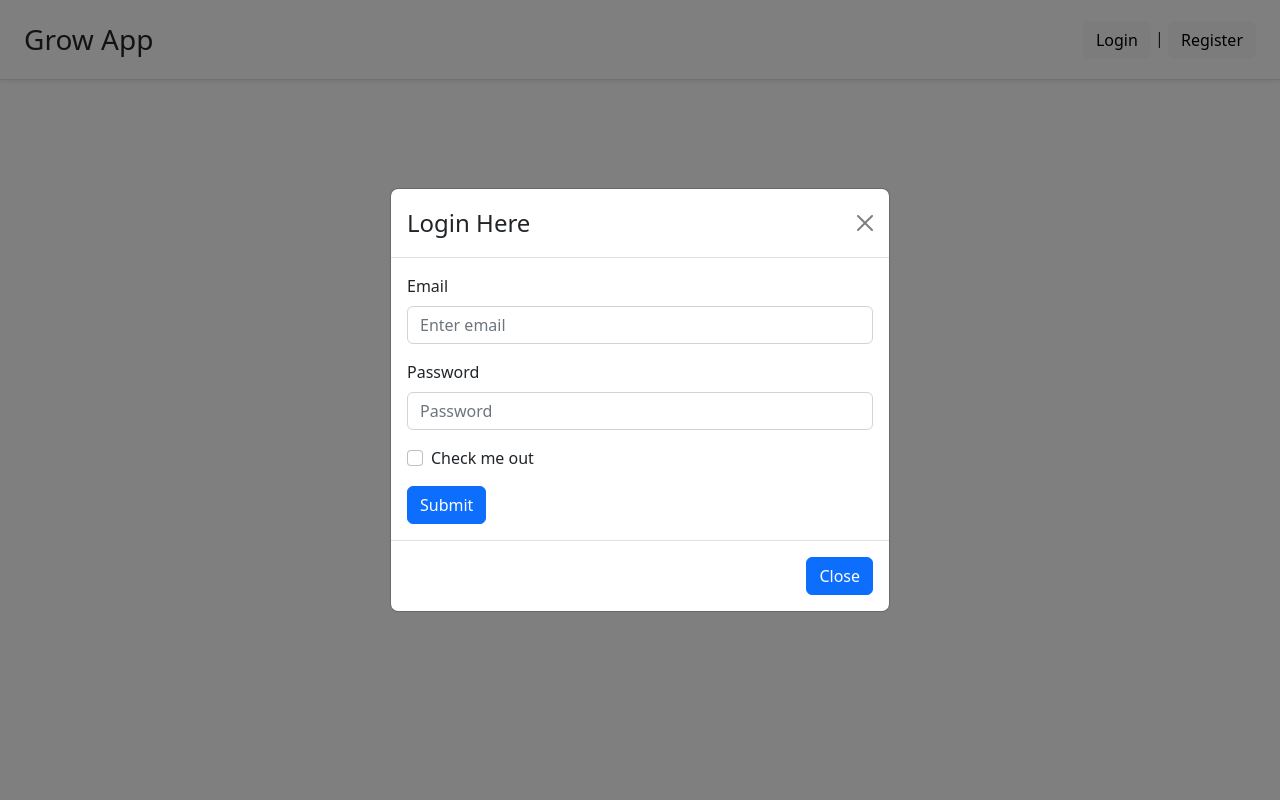
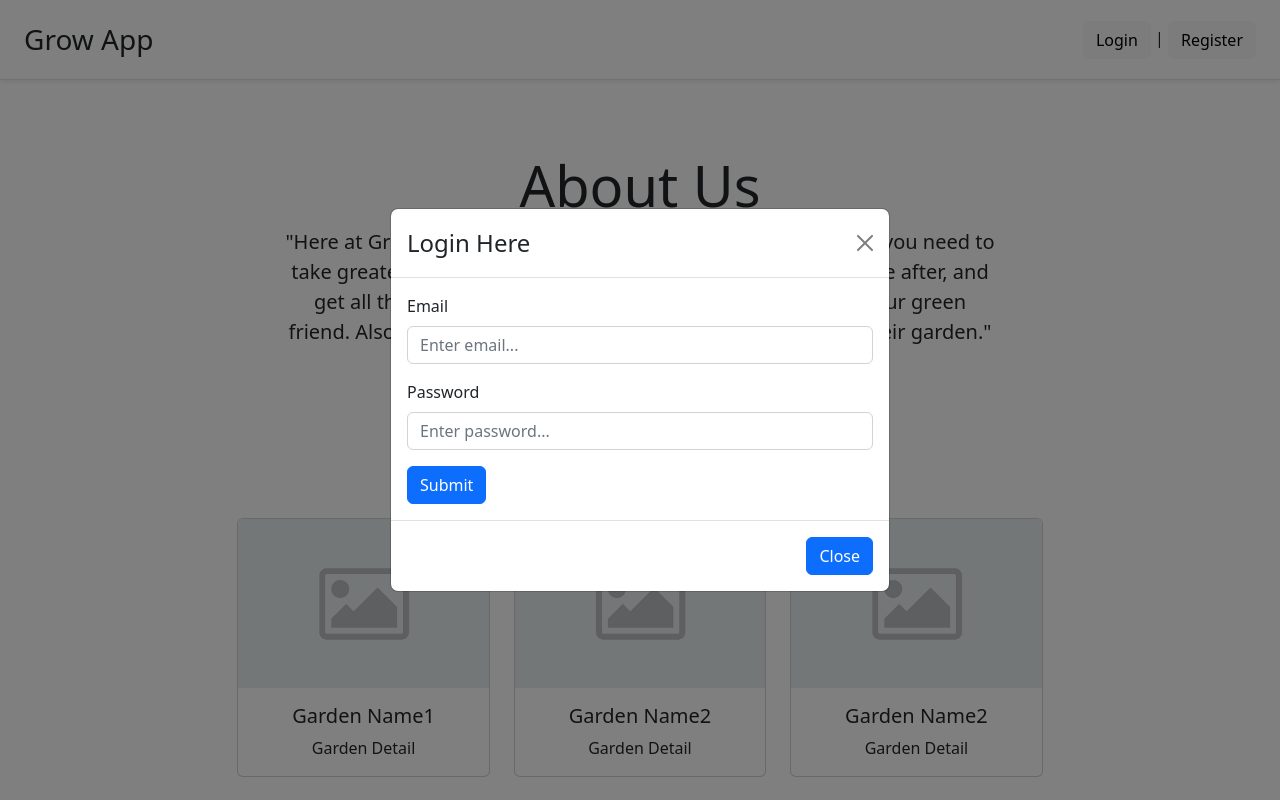
Before and after one commit to Shawn8z/React-plant-app, a React (Create React App) app: page / in a window 1280 px wide. Both pictures are taken after a click on the button "Login". Built offline with nearby package versions, Linux system fonts and the light colour scheme; no server answers.

Commit message:
added changes so after login after page refresh, user will still be loged in

```diff
--- a/src/App.js
+++ b/src/App.js
@@ -1,5 +1,5 @@
 import './App.css';
-import { useState } from "react";
+import { useState, useEffect } from "react";
 import AuthProvider from './Components/authStuff/AuthProvider';
 
 import "bootstrap/dist/css/bootstrap.min.css";
@@ -33,7 +33,7 @@ const [showLogin, setShowLogin] = useState(false);
   const [showRegister, setShowRegister] = useState(false);
   const [showAddPlant, setShowAddPlant] = useState(false);
   const [filteredList, setFilteredList] = useState("");
-
+  const [savedUserObj, setSavedUserObj] = useState("");
 
   const handleCloseLogin = () => setShowLogin(false);
   const handleShowLogin = () => setShowLogin(true);
@@ -46,14 +46,37 @@ const handleshowAddPlant = () => setShowAddPlant(true);
 
   const getListFromSearch = (value) => setFilteredList(value);
 
+  const getUserFromLocalStorage = () => {
+
+    let loggedVal = localStorage.getItem("isLogged");
+    let userObj = JSON.parse(loggedVal);
+
+    if (userObj) {
+      return userObj;
+    }
+
+  }
+
+  useEffect(() => {
+
+    let user = getUserFromLocalStorage();
+    // console.log("app effect fired");
+    // console.log(user);
+    setSavedUserObj(user);
+
+  }, [])
+
 
   return (
     <div className="App">
-        <AuthProvider>
+        {/* pass these props because the component with the logout function need
+          to set the savedUserObj to empty when logging out, other wise line 77
+         condition will always be true */}
+        <AuthProvider user={savedUserObj} setUser={setSavedUserObj}>
 
           <Routes>
 
-            <Route path="/" element={<LandingPage />} />
+            <Route path="/" element={savedUserObj ? <ProfilePage /> : <LandingPage />} />
             <Route
               path="profilePage"
               element={<RequireAuth> <ProfilePage /> </RequireAuth>}
--- a/src/Components/authStuff/AuthProvider.js
+++ b/src/Components/authStuff/AuthProvider.js
@@ -1,23 +1,35 @@
-import { useState, createContext, useContext } from "react";
+import { useState, createContext, useContext, useEffect } from "react";
 
 
 const AuthContext = createContext(null);
 
-function AuthProvider( {children} ) {
+function AuthProvider( props ) {
 
-    const [user, setUser] = useState(null);
+    const [loginStatus, setLoginStatus] = useState(null);
+
+    const setUser = props.setUser
+
+    useEffect(() => {
+
+        let user = props.user;
+
+        setLoginStatus(user);
+    }, [])
 
     const login = (user) => {
-        setUser(user);
+        setLoginStatus(user);
+        let strUser = JSON.stringify(user);
+        localStorage.setItem("isLogged", strUser);
     }
 
     const logout = () => {
-        setUser(null);
+        setLoginStatus(null);
+        localStorage.removeItem("isLogged");
     }
 
     return (
-        <AuthContext.Provider value={{ user, login, logout }}>
-            {children}
+        <AuthContext.Provider value={{ loginStatus, login, logout, setUser }}>
+            {props.children}
         </AuthContext.Provider>
     )
 }
--- a/src/Components/authStuff/RequireAuth.js
+++ b/src/Components/authStuff/RequireAuth.js
@@ -1,11 +1,14 @@
 import { useAuth } from "./AuthProvider";
 import { Navigate, useLocation } from "react-router-dom"
 
+
+
 export const RequireAuth = ({ children }) => {
     const location = useLocation();
-    const authContextStuff = useAuth();
+    const authContext = useAuth();
 
-    if (!authContextStuff.user) {
+
+    if (!authContext.loginStatus) {
         return <Navigate to="/" state={{ path: location.pathname }} />
     }
 
--- a/src/Components/firebase-obj-tag/firebaseObj.js
+++ b/src/Components/firebase-obj-tag/firebaseObj.js
@@ -12,8 +12,7 @@ function FirebaseObj() {
         const getPlants = async () => {
             const data  = await getDocs(userPlantsCollection);
             setUserPlants(data.docs.map((doc) => ( {...doc.data(), id: doc.id} ) ));
-            console.log(data.docs.map((doc) => ( { ...doc.data(), id: doc.id}) ))
-            // console.log(Object.keys(data.docs[0]))
+            // console.log(data.docs.map((doc) => ( { ...doc.data(), id: doc.id}) ))
         }
 
         getPlants()
--- a/src/Components/login&register/login.js
+++ b/src/Components/login&register/login.js
@@ -1,4 +1,4 @@
-import { useState } from 'react';
+import { useEffect, useState } from 'react';
 import { useNavigate, useLocation } from "react-router-dom";
 
 import { signInWithEmailAndPassword } from "firebase/auth";
@@ -14,10 +14,17 @@ function Login() {
 
     const [email, setEmail] = useState("");
     const [passWord, setPassWord] = useState("");
-    const [error, setError] = useState(false);
-    const authContextStuff = useAuth();
+    const authContext = useAuth();
     const navigate = useNavigate();
-    const location = useLocation()
+    const location = useLocation();
+    const [loginError, setLoginError] = useState("");
+
+
+    useEffect(() => {
+        // console.log(loginError);
+    }, [loginError]);
+
+
 
     const redirectPath = location.state ?.path || "profilePage";
 
@@ -35,18 +42,20 @@ function Login() {
 
         signInWithEmailAndPassword(auth, email, passWord)
             .then((userCredential) => {
-                console.log(redirectPath);
+                // console.log(redirectPath);
                 const user = userCredential.user;
-                authContextStuff.login(user);
+                authContext.login(user);
                 navigate(redirectPath, { replace: true })
-                console.log("fired");
+                // console.log("fired");
             })
             .catch((error) => {
                 const errorCode = error.code;
                 const errorMessage = error.message;
-                console.log(errorCode);
-                console.log(errorMessage);
+                setLoginError(errorCode);
+
+
             })
+
     }
 
     return(
@@ -54,19 +63,20 @@ function Login() {
             <Form.Group className="mb-3" controlId="formBasicEmail">
                 <Form.Label>Email</Form.Label>
 
-                <Form.Control type="email" placeholder="Enter email" onChange={handleEmailChange} required />
+                <Form.Control type="email" placeholder="Enter email..." onChange={handleEmailChange} required />
 
+                {loginError === 'auth/user-not-found' && <Form.Text>Wrong Email</Form.Text> }
             </Form.Group>
 
             <Form.Group className="mb-3" controlId="formBasicPassword">
                 <Form.Label>Password</Form.Label>
 
-                <Form.Control type="password" placeholder="Password" onChange={handlePassWordChange} required />
+                <Form.Control type="password" placeholder="Enter password..." onChange={handlePassWordChange} required />
+
+                {loginError === "auth/wrong-password"  && <Form.Text>Wrong Password</Form.Text> }
             </Form.Group>
 
-            <Form.Group className="mb-3" controlId="formBasicCheckbox">
-                <Form.Check type="checkbox" label="Check me out" />
-            </Form.Group>
+
             <Button variant="primary" type="submit">
                 Submit
             </Button>
--- a/src/Components/navbars/profile-navbar.js
+++ b/src/Components/navbars/profile-navbar.js
@@ -12,21 +12,22 @@ import SearchAndFilter from "../searchAndFilter/searchAndFilter";
 function ProfileNavbar(props) {
     const [dataFromSearch, setDataFromSearch] = useState("");
 
-    const authContextStuff = useAuth();
+    const authContext = useAuth();
 
     // const takeDataFromSearch = (value) => setDataFromSearch(value);
 
     const handleSignOut = () => {
         signOut(auth)
             .then(() => {
-                authContextStuff.logout();
-                console.log("signed out");
+                authContext.logout();
+                authContext.setUser("");
+                // console.log("signed out");
             })
             .catch((error) => {
                 let errorCode = error.code;
                 let errorMessage = error.message;
-                console.log(errorCode);
-                console.log(errorMessage);
+                // console.log(errorCode);
+                // console.log(errorMessage);
             })
 
     }
--- a/src/pages/landingPage.js
+++ b/src/pages/landingPage.js
@@ -1,7 +1,10 @@
 import { useState } from "react";
+
+
 import Navbar from "../Components/navbars/navbar";
 import LoginModal from "../Components/modals/login-modal";
 import RegisterModal from "../Components/modals/register-modal";
+import MainBody from "../Components/bodys/main-body";
 
 function LandingPage() {
 
@@ -33,7 +36,7 @@ function LandingPage() {
                 onHide={() => handleCloseRegister(false)}
             />
 
-
+            <MainBody />
         </div>
     )
 }
```
Lines whose indentation alone changed are shown as unchanged.
